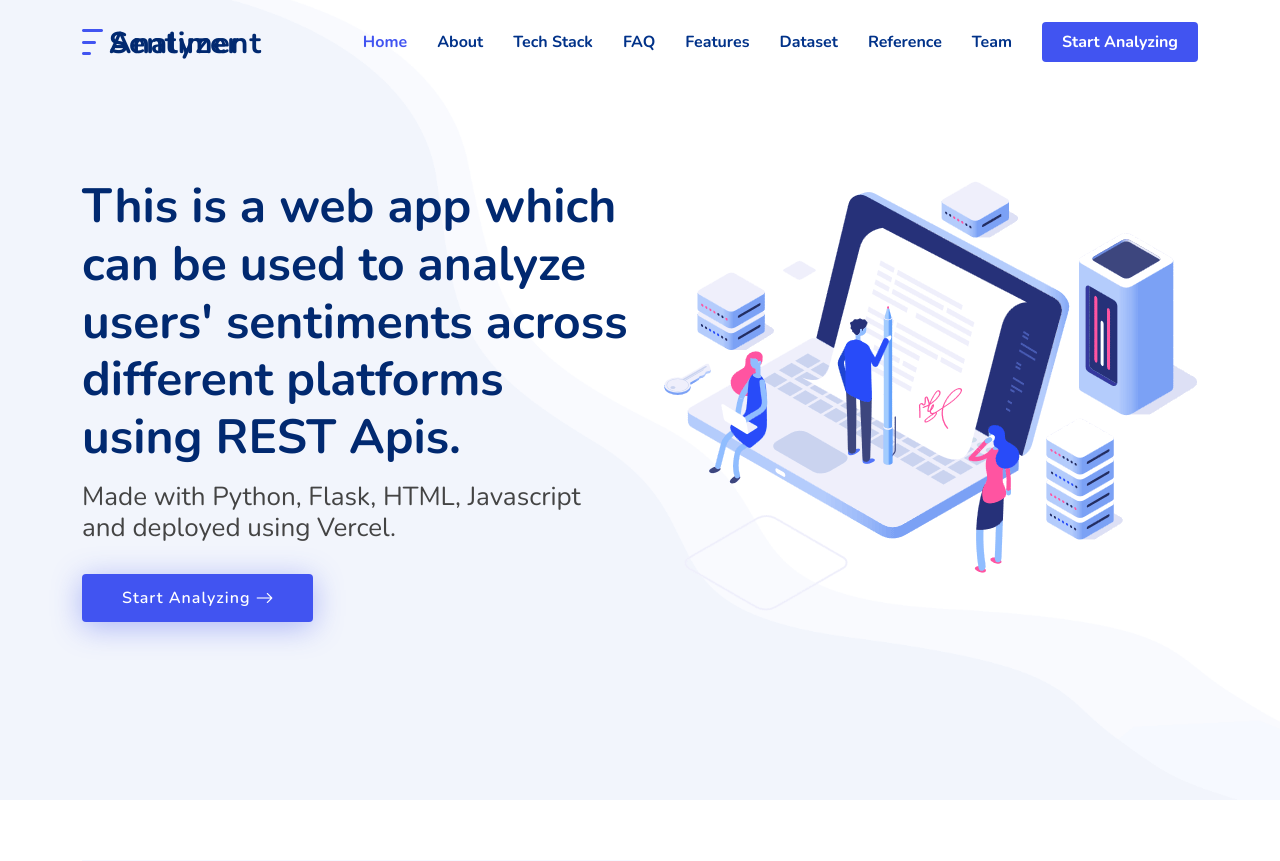
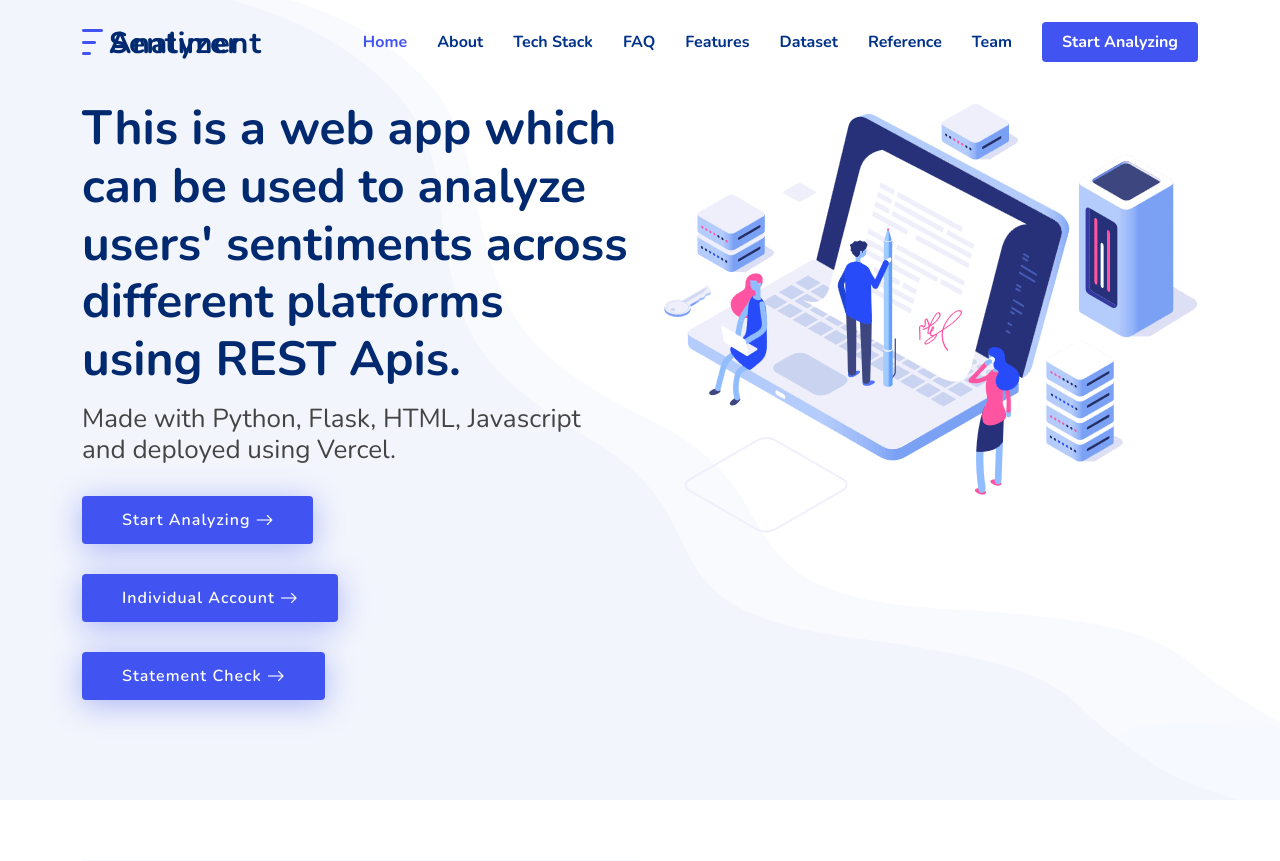
Before and after one commit to pycoder2000/sentiment-analysis, a Flask app: page / in a window 1280 px wide. Shown: the top 861 px of the page. Run offline with Flask 2, Linux system fonts and the light colour scheme; parts of the project's set-up code (start-up, migrations or seed data) failed here and were passed over; some libraries are stand-ins or nearby versions.

Commit message:
Minor changes

```diff
--- a/app.py
+++ b/app.py
@@ -40,4 +40,4 @@ def predict():
     return render_template('index.html', prediction_text='{}'.format(output[0]), anchor="services")
 
 if __name__ == "__main__":
-    app.run(debug=True)
+    app.run(host="127.0.0.1", port=3000, debug=True)
--- a/templates/index.html
+++ b/templates/index.html
@@ -73,6 +73,14 @@
                         <div class="text-center text-lg-start">
                             <a href="#services" class="btn-get-started scrollto d-inline-flex align-items-center justify-content-center align-self-center">
                                 <span>Start Analyzing</span>
+                                <i class="bi bi-arrow-right"></i>
+                            </a><br>
+                            <a href="" class="btn-get-started scrollto d-inline-flex align-items-center justify-content-center align-self-center">
+                                <span>Individual Account</span>
+                                <i class="bi bi-arrow-right"></i>
+                            </a><br>
+                            <a target="_blank" href="http://127.0.0.1:3000/" class="btn-get-started scrollto d-inline-flex align-items-center justify-content-center align-self-center">
+                                <span>Statement Check</span>
                                 <i class="bi bi-arrow-right"></i>
                             </a>
                         </div>
@@ -395,7 +403,7 @@
 
                             <div class="col-md-6" data-aos="zoom-out" data-aos-delay="600">
                                 <div class="feature-box d-flex align-items-center">
-                                    <i class="bi bi-x"></i>
+                                    <i class="bi bi-check"></i>
                                     <h3>Integrate visualization tools like graphs</h3>
                                 </div>
                             </div>
```
